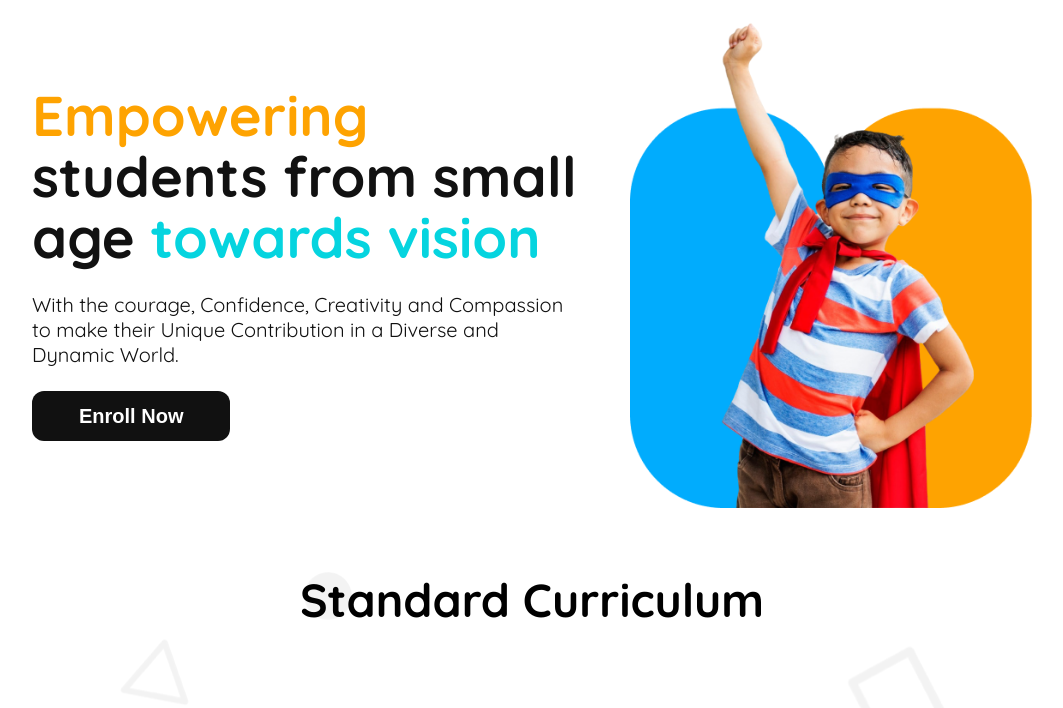
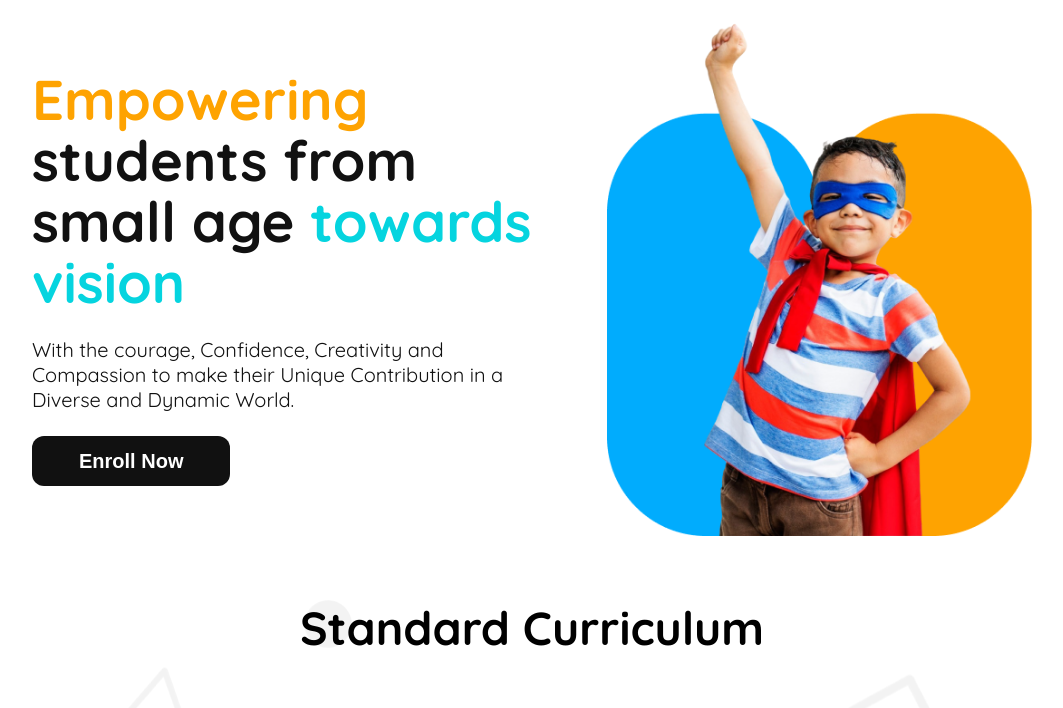
Before and after one commit to momin755/B11-Assignment-02, a plain HTML site: page index.html in a window 1280 px wide. Shown: the part 83-791 px from the top of the page, without its empty margins (108-1171 px from the left). Drawn offline with Linux system fonts and the light colour scheme.

Commit message:
Updated a section

```diff
--- a/style.css
+++ b/style.css
@@ -64,6 +64,10 @@ body {
 .logo {
   align-items: center;
   gap: 10px;
+
+}
+.logo img, .logo span{
+    cursor: pointer;
 }
 .logo span {
   color: var(--color-secondary);
@@ -107,7 +111,7 @@ body {
   gap: 50px;
 }
 .banner-text-container {
-  width: 640px;
+  width: 580px;
 }
 .banner-title {
   font-size: 3.5rem;
```
